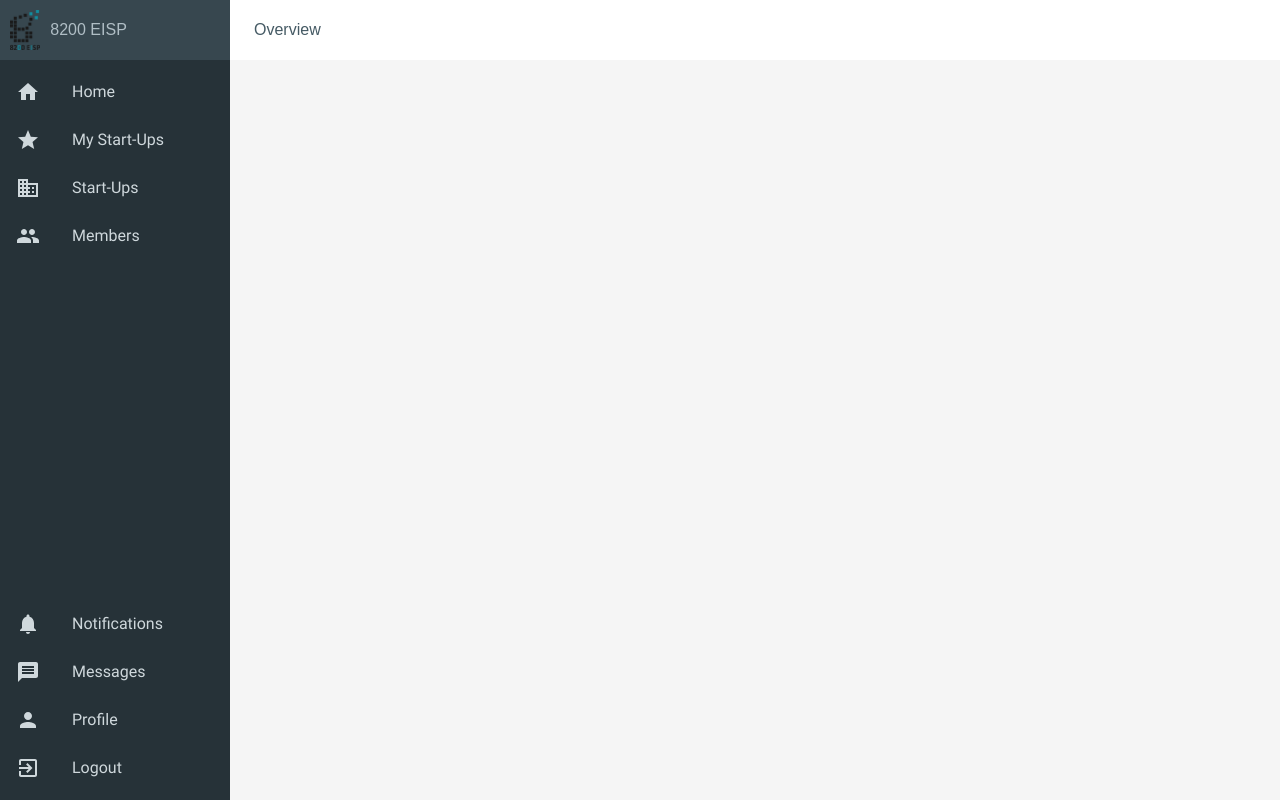
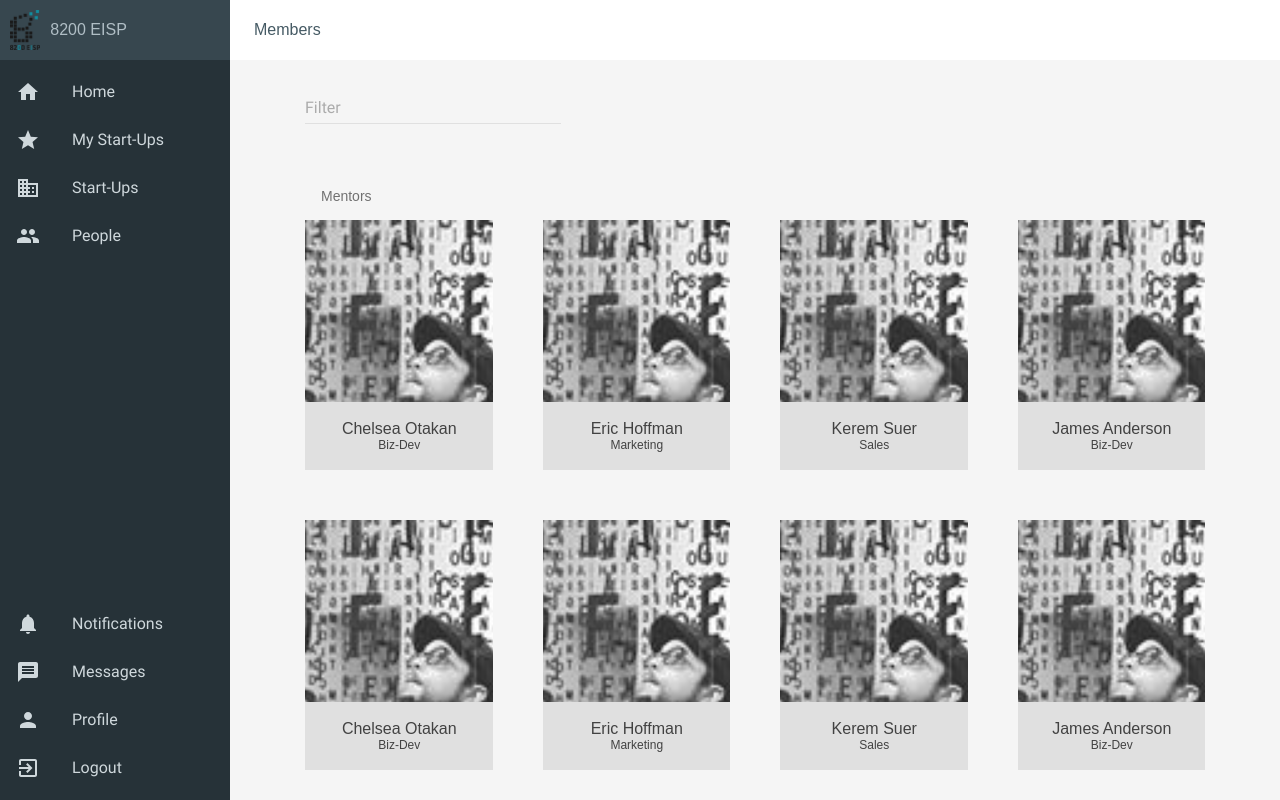
Before and after one commit to guyb7/mentoring-done-right, a React app in the folder client/: page /app/members in a window 1280 px wide. Built offline with nearby package versions, Linux system fonts and the light colour scheme; what react-tap-event-plugin would draw is missing.

Commit message:
add members page + side-nav custom page buttons

```diff
--- a/client/src/App.js
+++ b/client/src/App.js
@@ -13,6 +13,7 @@ import SideNav from './components/SideNav'
 import Home from './views/Home'
 import AllStartUps from './views/AllStartUps'
 import StartUp from './views/StartUp'
+import Members from './views/Members'
 
 const baseUrl = process.env.NODE_ENV.toUpperCase() === 'TEST' ? '' : '/app'
 
@@ -63,6 +64,7 @@ class App extends Component {
                 <Route exact path="/" component={Home}/>
                 <Route exact path="/start-ups" component={AllStartUps}/>
                 <Route exact path="/start-ups/:startupName" component={StartUp}/>
+                <Route exact path="/members" component={Members}/>
               </div>
             </div>
           </Router>
--- a/client/src/components/SideNav.js
+++ b/client/src/components/SideNav.js
@@ -4,7 +4,8 @@ import { withRouter } from 'react-router-dom'
 
 import Menu from 'material-ui/Menu'
 import MenuItem from 'material-ui/MenuItem'
-import { blueGrey100, blueGrey900 } from 'material-ui/styles/colors'
+import Divider from 'material-ui/Divider'
+import { blueGrey100, blueGrey800, blueGrey900 } from 'material-ui/styles/colors'
 
 import HomeIcon from 'material-ui/svg-icons/action/home'
 import MyStartupsIcon from 'material-ui/svg-icons/toggle/star'
@@ -14,6 +15,10 @@ import NotificationsIcon from 'material-ui/svg-icons/social/notifications'
 import MessagesIcon from 'material-ui/svg-icons/communication/message'
 import UserIcon from 'material-ui/svg-icons/social/person'
 import LogoutIcon from 'material-ui/svg-icons/action/exit-to-app'
+import LeftIcon from 'material-ui/svg-icons/navigation/arrow-back'
+import NewSessionIcon from 'material-ui/svg-icons/content/add'
+import SessionsIcon from 'material-ui/svg-icons/content/inbox'
+import FilesIcon from 'material-ui/svg-icons/file/attachment'
 
 const style = {
   container: {
@@ -27,6 +32,9 @@ const style = {
   menu: {
     width: '100%',
   },
+  divider: {
+    backgroundColor: blueGrey800
+  },
   item: {
     color: blueGrey100
   },
@@ -34,13 +42,60 @@ const style = {
 }
 
 class SideNav extends Component {
+  constructor(props) {
+    super(props)
+    this.state = {
+      path: '/'
+    }
+  }
+
+  componentDidMount(prevProps, prevState) {
+    this.setState({
+      ...this.state,
+      path: this.props.history.location.pathname
+    }, () => {
+      this.props.history.listen((location, action) => {
+        this.setState({
+          ...this.state,
+          path: location.pathname
+        })
+      })
+    })
+  }
+
   changePage(page) {
     this.props.history.push(page)
   }
 
   render() {
-    return (
-      <div style={{ ...this.props.style, ...style.container }}>
+    let menuItems = null
+    if (this.state.path.startsWith('/start-ups/')) {
+      menuItems = (
+        <Menu menuItemStyle={style.item} style={style.menu}>
+          <MenuItem
+            primaryText="Back Home"
+            leftIcon={<LeftIcon color={style.iconColor} />}
+            onTouchTap={() => this.changePage('/')} />
+          <Divider style={style.divider} />
+          <MenuItem
+            primaryText="New Session"
+            leftIcon={<NewSessionIcon color={style.iconColor} />}
+            onTouchTap={() => this.changePage('/start-ups/ressio/new-session')} />
+          <MenuItem
+            primaryText="Past Sessions"
+            leftIcon={<SessionsIcon color={style.iconColor} />}
+            onTouchTap={() => this.changePage('/start-ups/ressio/sessions')} />
+          <MenuItem
+            primaryText="Files"
+            leftIcon={<FilesIcon color={style.iconColor} />}
+            onTouchTap={() => this.changePage('/start-ups/ressio/files')} />
+          <MenuItem
+            primaryText="Send Message"
+            leftIcon={<MessagesIcon color={style.iconColor} />}
+            onTouchTap={() => this.changePage('/start-ups/ressio/messages')} />
+        </Menu>)
+    } else {
+      menuItems = (
         <Menu menuItemStyle={style.item} style={style.menu}>
           <MenuItem
             primaryText="Home"
@@ -55,10 +110,14 @@ class SideNav extends Component {
             leftIcon={<StartupsIcon color={style.iconColor} />}
             onTouchTap={() => this.changePage('/start-ups')} />
           <MenuItem
-            primaryText="Members"
+            primaryText="People"
             leftIcon={<MembersIcon color={style.iconColor} />}
             onTouchTap={() => this.changePage('/members')} />
-        </Menu>
+        </Menu>)
+    }
+    return (
+      <div style={{ ...this.props.style, ...style.container }}>
+        {menuItems}
         <Menu menuItemStyle={style.item} style={style.menu}>
           <MenuItem
             primaryText="Notifications"
@@ -78,7 +137,7 @@ class SideNav extends Component {
             onTouchTap={() => {}} />
         </Menu>
       </div>
-    );
+    )
   }
 }
 
--- a/client/src/index.css
+++ b/client/src/index.css
@@ -36,16 +36,3 @@ html, body {
 .hidden {
   display: none;
 }
-
-.ss1-img {
-  background: url(./images/ss1.png) no-repeat center center;
-  background-size: contain;
-  height: 100%;
-  width: 100%;
-}
-.ss2-img {
-  background: url(./images/ss2.png) no-repeat center center;
-  background-size: contain;
-  height: 100%;
-  width: 100%;
-}
--- a/client/src/views/AllStartUps.js
+++ b/client/src/views/AllStartUps.js
@@ -77,7 +77,7 @@ const tilesData = [
   },
 ]
 
-class Topics extends React.Component {
+class AllStartUps extends React.Component {
   constructor(props) {
     super(props);
     this.state = {
@@ -133,6 +133,6 @@ const mapStateToProps = (state) => {
   }
 }
 
-const ConnectedTopics = connect(mapStateToProps)(Topics)
+const ConnectedAllStartUps = connect(mapStateToProps)(AllStartUps)
 
-export default withRouter(ConnectedTopics)
+export default withRouter(ConnectedAllStartUps)
--- /dev/null
+++ b/client/src/views/Members.js
@@ -0,0 +1,255 @@
+import React from 'react'
+import { connect } from 'react-redux'
+import { withRouter } from 'react-router-dom'
+
+import * as actionCreators from '../store/action-creators'
+
+import TextField from 'material-ui/TextField'
+import { GridList, GridTile } from 'material-ui/GridList'
+import Subheader from 'material-ui/Subheader'
+
+import { grey800, grey300 } from 'material-ui/styles/colors'
+
+import startupReesioImg from '../img/startup-reesio.png'
+import startupCanvaImg from '../img/startup-canva.png'
+import startupTunaImg from '../img/startup-tuna.jpg'
+import user1img from '../img/user-1.jpg'
+import user2img from '../img/user-2.jpg'
+
+const style = {
+  container: {
+    height: '100%',
+    maxWidth: 900,
+    color: grey800
+  },
+  filter: {
+    width: '100%'
+  },
+  listContainer: {
+    display: 'flex',
+    flexWrap: 'wrap',
+    justifyContent: 'space-around',
+    marginTop: 40
+  },
+  tile: {
+    cursor: 'pointer'
+  },
+  tileTitle: {
+    textAlign: 'center',
+    color: grey800,
+    marginLeft: -15,
+  }
+}
+
+const tilesData1 = [
+  {
+    img: user1img,
+    title: 'Chelsea Otakan',
+    description: 'Biz-Dev',
+  }, {
+    img: user1img,
+    title: 'Eric Hoffman',
+    description: 'Marketing',
+  }, {
+    img: user1img,
+    title: 'Kerem Suer',
+    description: 'Sales',
+  }, {
+    img: user1img,
+    title: 'James Anderson',
+    description: 'Biz-Dev',
+  }, {
+    img: user1img,
+    title: 'Chelsea Otakan',
+    description: 'Biz-Dev',
+  }, {
+    img: user1img,
+    title: 'Eric Hoffman',
+    description: 'Marketing',
+  }, {
+    img: user1img,
+    title: 'Kerem Suer',
+    description: 'Sales',
+  }, {
+    img: user1img,
+    title: 'James Anderson',
+    description: 'Biz-Dev',
+  }
+]
+
+const tilesData2 = [
+  {
+    img: user2img,
+    title: 'Chelsea Otakan',
+    description: 'CEO at Reesio',
+  }, {
+    img: user2img,
+    title: 'Eric Hoffman',
+    description: 'CTO at Canva',
+  }, {
+    img: user2img,
+    title: 'Kerem Suer',
+    description: 'Sales at Reesio',
+  }, {
+    img: user2img,
+    title: 'James Anderson',
+    description: 'Growth at Tuna',
+  }, {
+    img: user2img,
+    title: 'Chelsea Otakan',
+    description: 'CEO at Reesio',
+  }, {
+    img: user2img,
+    title: 'Eric Hoffman',
+    description: 'CTO at Canva',
+  }, {
+    img: user2img,
+    title: 'Kerem Suer',
+    description: 'Sales at Reesio',
+  }, {
+    img: user2img,
+    title: 'James Anderson',
+    description: 'Growth at Tuna',
+  }, {
+    img: user2img,
+    title: 'Eric Hoffman',
+    description: 'CTO at Canva',
+  }, {
+    img: user2img,
+    title: 'Kerem Suer',
+    description: 'Sales at Reesio',
+  }, {
+    img: user2img,
+    title: 'James Anderson',
+    description: 'Growth at Tuna',
+  }, {
+    img: user2img,
+    title: 'Chelsea Otakan',
+    description: 'CEO at Reesio',
+  }, {
+    img: user2img,
+    title: 'Eric Hoffman',
+    description: 'CTO at Canva',
+  }, {
+    img: user2img,
+    title: 'Kerem Suer',
+    description: 'Sales at Reesio',
+  }, {
+    img: user2img,
+    title: 'James Anderson',
+    description: 'Growth at Tuna',
+  }, {
+    img: user2img,
+    title: 'Eric Hoffman',
+    description: 'CTO at Canva',
+  }, {
+    img: user2img,
+    title: 'Kerem Suer',
+    description: 'Sales at Reesio',
+  }, {
+    img: user2img,
+    title: 'James Anderson',
+    description: 'Growth at Tuna',
+  }, {
+    img: user2img,
+    title: 'Chelsea Otakan',
+    description: 'CEO at Reesio',
+  }, {
+    img: user2img,
+    title: 'Eric Hoffman',
+    description: 'CTO at Canva',
+  }, {
+    img: user2img,
+    title: 'Kerem Suer',
+    description: 'Sales at Reesio',
+  }, {
+    img: user2img,
+    title: 'James Anderson',
+    description: 'Growth at Tuna',
+  }
+]
+
+class Members extends React.Component {
+  constructor(props) {
+    super(props);
+    this.state = {
+      filter: ''
+    }
+  }
+
+  componentDidMount() {
+    this.props.dispatch(actionCreators.setTitle('Members'))
+  }
+
+  changePage(page) {
+    this.props.history.push(page)
+  }
+
+  render () {
+    return (
+      <div style={{ ...this.props.style, ...style.container }}>
+        <div style={style.item}>
+          <TextField hintText="Filter" />
+        </div>
+
+        <div style={style.listContainer}>
+          <Subheader>Mentors</Subheader>
+          <GridList
+            cellHeight={250}
+            cols={4}
+            padding={50}
+          >
+            {tilesData1.map((tile, n) => (
+              <GridTile
+                key={n}
+                title={tile.title}
+                subtitle={tile.description}
+                style={style.tile}
+                titleStyle={style.tileTitle}
+                subtitleStyle={style.tileTitle}
+                titleBackground={grey300}
+                onClick={e => this.changePage('/members/mentors/chelsea-otakan')}
+              >
+                <img src={tile.img} alt="" />
+              </GridTile>
+            ))}
+          </GridList>
+        </div>
+
+        <div style={style.listContainer}>
+          <Subheader>Members</Subheader>
+          <GridList
+            cellHeight={200}
+            cols={4}
+            padding={80}
+          >
+            {tilesData2.map((tile, n) => (
+              <GridTile
+                key={n}
+                title={tile.title}
+                subtitle={tile.description}
+                style={style.tile}
+                titleStyle={style.tileTitle}
+                subtitleStyle={style.tileTitle}
+                titleBackground={grey300}
+                onClick={e => this.changePage('/members/start-ups/eric-hoffman')}
+              >
+                <img src={tile.img} alt="" />
+              </GridTile>
+            ))}
+          </GridList>
+        </div>
+      </div>
+    )
+  }
+}
+
+const mapStateToProps = (state) => {
+  return {
+    user: state.user
+  }
+}
+
+const ConnectedMembers = connect(mapStateToProps)(Members)
+
+export default withRouter(ConnectedMembers)
```
